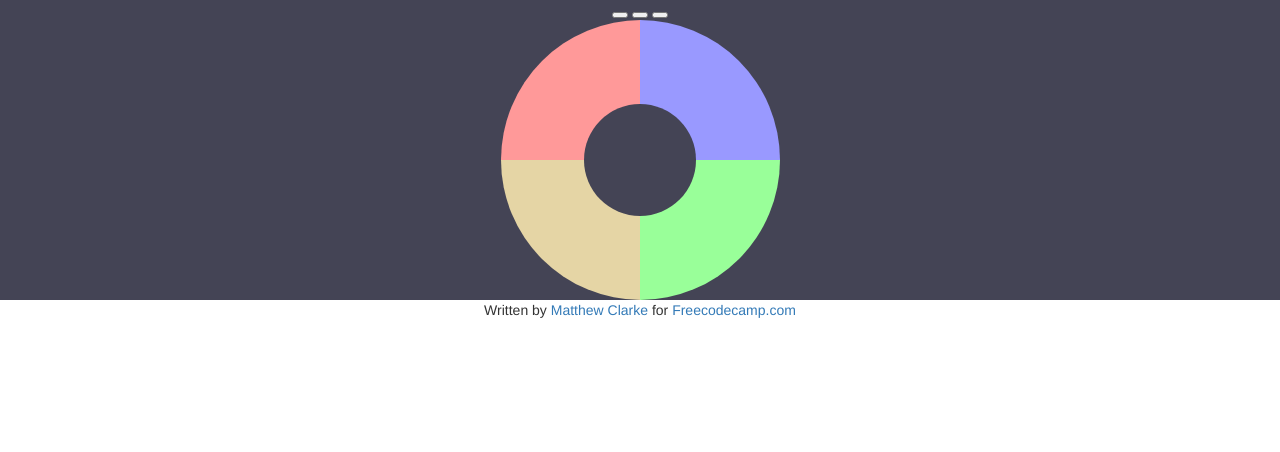
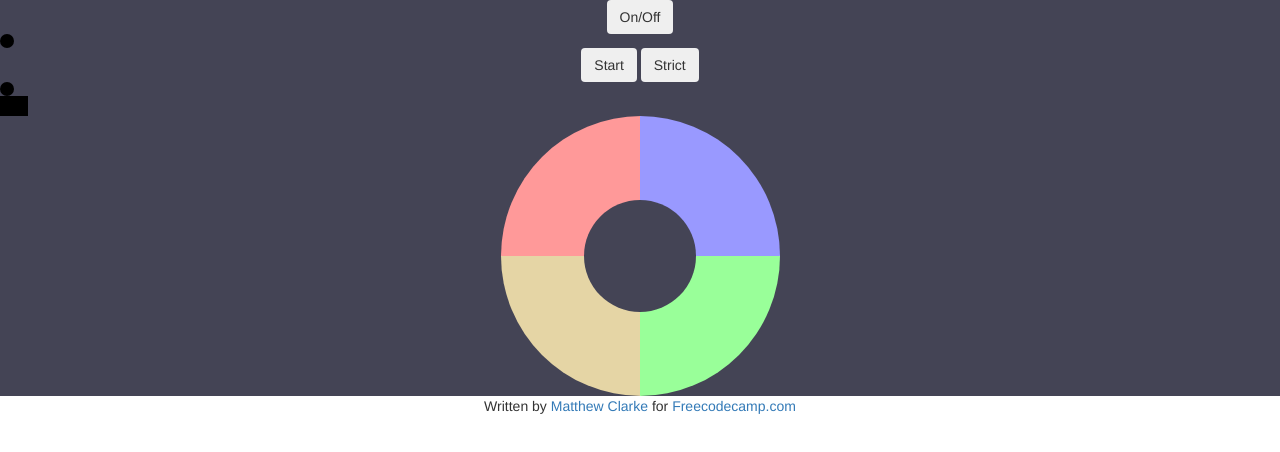
Before and after one commit to MattClarke131/simonFCC, a plain HTML site: page index.html in a window 1280 px wide. Drawn offline with nearby package versions, Linux system fonts and the light colour scheme.

Commit message:
rewrite gameMenu

```diff
--- a/index.html
+++ b/index.html
@@ -7,12 +7,12 @@
   <body>
     <div class="simonGame">
       <div class="gameMenu">
-        <button class="onOffSwitch"></button>
-        <button class="startButton"></button>
-        <button class="strictButton"></button>
-        <div class="strict display">
-        </div>
-        <div class="gameCount"></div>
+        <button class="onOffSwitch btn">On/Off</button>
+        <div class="onOffDisplay" data-status="gameOff"></div>
+        <button class="startButton btn">Start</button>
+        <button class="strictButton btn">Strict</button>
+        <div class="strictDisplay" data-status="strictOff"></div>
+        <div class="gameCount" data-status="gameOff">--</div>
       </div>
       <div class="gameButtons">
         <div class="btn-group">
--- a/style.css
+++ b/style.css
@@ -2,6 +2,42 @@
   text-align: center;
   background-color: #445
 }
+.simonGame .onOffDisplay[data-status="gameOn"] {
+  background-color: #FFF;
+  height: 1em;
+  width: 1em;
+  border-radius: 1em;
+}
+.simonGame .onOffDisplay[data-status="gameOff"] {
+  background-color: #000;
+  height: 1em;
+  width: 1em;
+  border-radius: 1em;
+}
+
+.simonGame .strictDisplay[data-status="strictOff"] {
+  background-color: #000;
+  height: 1em;
+  width: 1em;
+  border-radius: 1em;
+}
+.simonGame .strictDisplay[data-status="strictOn"] {
+  background-color: #FFF;
+  height: 1em;
+  width: 1em;
+  border-radius: 1em;
+}
+.simonGame .gameCount[data-status="gameOff"] {
+  background-color: #000;
+  width: 2em;
+  color: black;
+}
+.simonGame .gameCount[data-status="gameOn"] {
+  background-color: #000;
+  width: 2em;
+  color: red;
+}
+
 .simonGame .gameButtons {
     position: relative;
     width: 20em;
```
